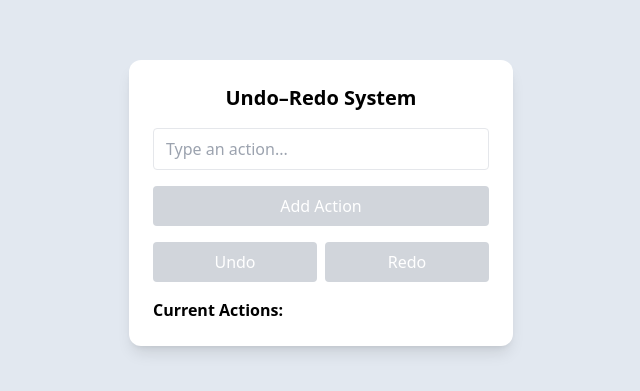
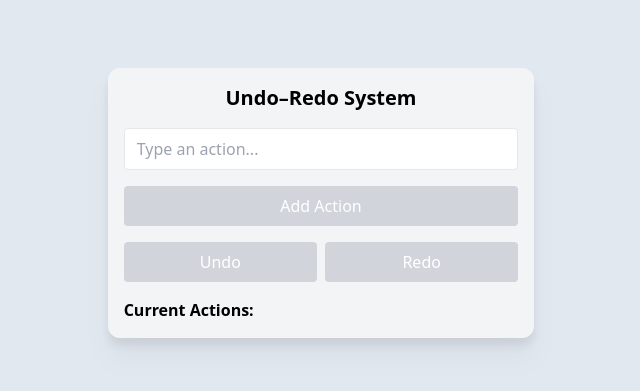
Before and after one commit to Maryam-gihub/Level5-Projects, a React (Vite) app: page /undo-redo in a window 1280 px wide. Shown: the part 197-588 px from the top of the page, without its empty margins (319-959 px from the left). Built offline with nearby package versions, Linux system fonts and the light colour scheme.

Commit message:
Fix project

```diff
--- a/src/components/ContactManager.jsx
+++ b/src/components/ContactManager.jsx
@@ -26,7 +26,7 @@ const ContactManager = () => {
 
   return (
     <div className="min-h-screen bg-green-200 flex justify-center items-center">
-      <div className="bg-white p-6 rounded-xl shadow-md w-96 flex flex-col gap-4">
+      <div className="bg-gray-100 p-4 w-5/6 lg:w-1/3 rounded-xl drop-shadow-xl flex flex-col gap-4 w-96 p-6">
         <h2 className="text-xl font-bold text-center">Contact Manager</h2>
 
         <input
--- a/src/components/Tracker.jsx
+++ b/src/components/Tracker.jsx
@@ -23,7 +23,7 @@ const Tracker = () => {
 
   return (
     <div className="min-h-screen bg-green-200 flex justify-center items-center">
-      <div className="bg-white p-6 rounded-xl shadow-md w-96 flex flex-col gap-4">
+      <div className="bg-gray-100 p-4 w-5/6 lg:w-1/3 rounded-xl drop-shadow-xl flex flex-col gap-4">
         <h2 className="text-xl font-bold text-center">
           Unique Visitor Tracker
         </h2>
--- a/src/components/UndoRedo.jsx
+++ b/src/components/UndoRedo.jsx
@@ -24,7 +24,7 @@ const UndoRedo = () => {
     };
     return (
         <div className="min-h-screen bg-slate-200 flex justify-center items-center">
-            <div className="bg-white p-6 rounded-xl shadow-lg w-96 flex flex-col gap-4">
+            <div className="bg-gray-100 p-4 w-5/6 lg:w-1/3 rounded-xl drop-shadow-xl flex flex-col gap-4">
                 <h2 className="text-xl font-bold text-center">Undo–Redo System</h2>
                 <input
                     type="text"
```
